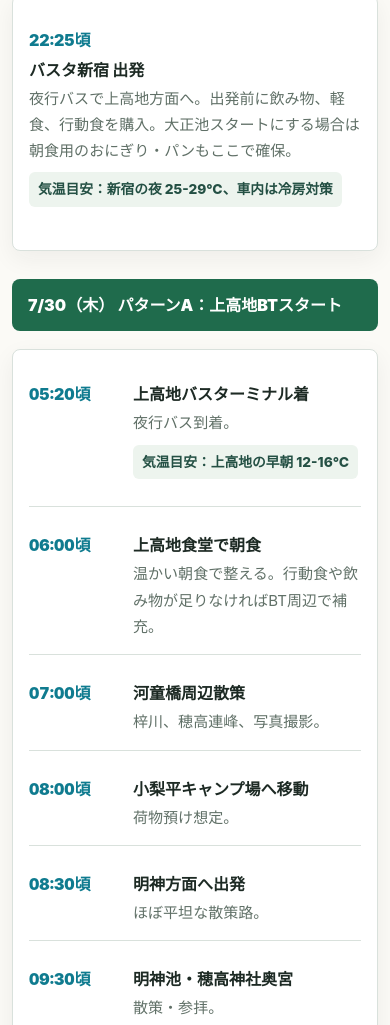
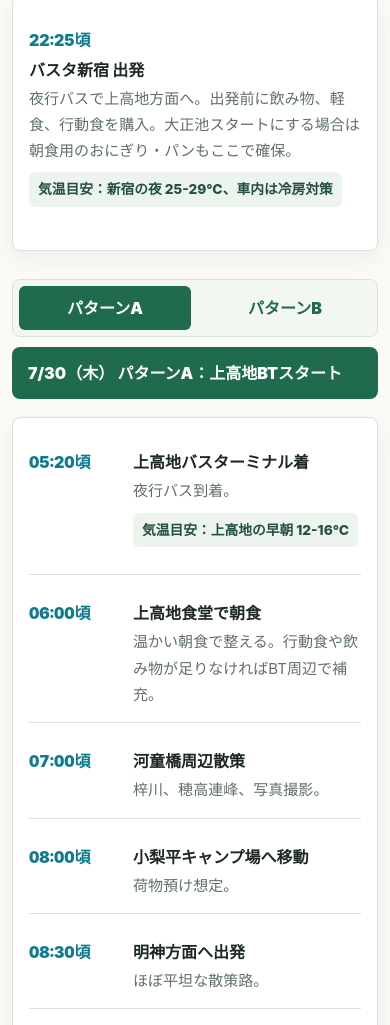
Before and after one commit to iryou/kamikochi-2026-bicbic, a plain HTML site: page index.html in a window 390 px wide. Shown: the part 4510-5535 px from the top of the page. Drawn offline with Linux system fonts and the light colour scheme.

Commit message:
Add mobile tabs for July 30 itinerary

```diff
--- a/index.html
+++ b/index.html
@@ -293,6 +293,10 @@
       margin-top: 28px;
     }
 
+    .schedule-tabs {
+      display: none;
+    }
+
     .schedule-compare .day-band {
       margin-top: 0;
     }
@@ -376,9 +380,48 @@
       .hero { min-height: 72svh; }
       .grid.two,
       .grid.three,
-      .choice-grid,
+      .choice-grid {
+        grid-template-columns: 1fr;
+      }
+
+      .schedule-tabs {
+        display: grid;
+        grid-template-columns: repeat(2, minmax(0, 1fr));
+        gap: 8px;
+        margin: 28px 0 10px;
+        padding: 6px;
+        border: 1px solid var(--line);
+        border-radius: 8px;
+        background: #f3f7f2;
+      }
+
+      .schedule-tab {
+        min-height: 44px;
+        border: 0;
+        border-radius: 6px;
+        color: var(--forest);
+        background: transparent;
+        font: inherit;
+        font-weight: 900;
+        cursor: pointer;
+      }
+
+      .schedule-tab[aria-selected="true"] {
+        color: var(--white);
+        background: var(--forest);
+      }
+
       .schedule-compare {
-        grid-template-columns: 1fr;
+        display: block;
+        margin-top: 0;
+      }
+
+      .schedule-panel {
+        display: none;
+      }
+
+      .schedule-panel.is-active {
+        display: block;
       }
 
       .schedule-compare .time-row {
@@ -448,6 +491,14 @@
       table {
         box-shadow: none;
         break-inside: avoid;
+      }
+
+      .schedule-tabs {
+        display: none;
+      }
+
+      .schedule-panel {
+        display: block;
       }
     }
   </style>
@@ -605,8 +656,13 @@
         <div class="time-row"><div class="time">22:25頃</div><div><p class="time-title">バスタ新宿 出発</p><p class="time-note">夜行バスで上高地方面へ。出発前に飲み物、軽食、行動食を購入。大正池スタートにする場合は朝食用のおにぎり・パンもここで確保。</p><p class="temp-note">気温目安：新宿の夜 25-29℃、車内は冷房対策</p></div></div>
       </article>
 
+      <div class="schedule-tabs" role="tablist" aria-label="7/30の行程切り替え">
+        <button class="schedule-tab" type="button" role="tab" aria-selected="true" aria-controls="schedule-0730-a" id="tab-0730-a" data-schedule-tab="schedule-0730-a">パターンA</button>
+        <button class="schedule-tab" type="button" role="tab" aria-selected="false" aria-controls="schedule-0730-b" id="tab-0730-b" data-schedule-tab="schedule-0730-b">パターンB</button>
+      </div>
+
       <div class="schedule-compare">
-        <div>
+        <div class="schedule-panel is-active" id="schedule-0730-a" role="tabpanel" aria-labelledby="tab-0730-a">
           <div class="day-band">7/30（木） パターンA：上高地BTスタート</div>
           <article class="card timeline">
             <div class="time-row"><div class="time">05:20頃</div><div><p class="time-title">上高地バスターミナル着</p><p class="time-note">夜行バス到着。</p><p class="temp-note">気温目安：上高地の早朝 12-16℃</p></div></div>
@@ -623,7 +679,7 @@
           </article>
         </div>
 
-        <div>
+        <div class="schedule-panel" id="schedule-0730-b" role="tabpanel" aria-labelledby="tab-0730-b">
           <div class="day-band">7/30（木） パターンB：大正池スタート</div>
           <article class="card timeline">
             <div class="time-row"><div class="time">05:12頃</div><div><p class="time-title">大正池 下車</p><p class="time-note">夜行バスを大正池で降りる。</p><p class="temp-note">気温目安：早朝 12-16℃、水辺は涼しめ</p></div></div>
@@ -704,5 +760,18 @@
 
     <p class="print-footer">Generated from the provided itinerary memo for local browser viewing. 表紙画像はしおり用に生成したイメージです。</p>
   </main>
+  <script>
+    document.querySelectorAll("[data-schedule-tab]").forEach((tab) => {
+      tab.addEventListener("click", () => {
+        const targetId = tab.dataset.scheduleTab;
+        document.querySelectorAll("[data-schedule-tab]").forEach((item) => {
+          item.setAttribute("aria-selected", String(item === tab));
+        });
+        document.querySelectorAll(".schedule-panel").forEach((panel) => {
+          panel.classList.toggle("is-active", panel.id === targetId);
+        });
+      });
+    });
+  </script>
 </body>
 </html>
```
